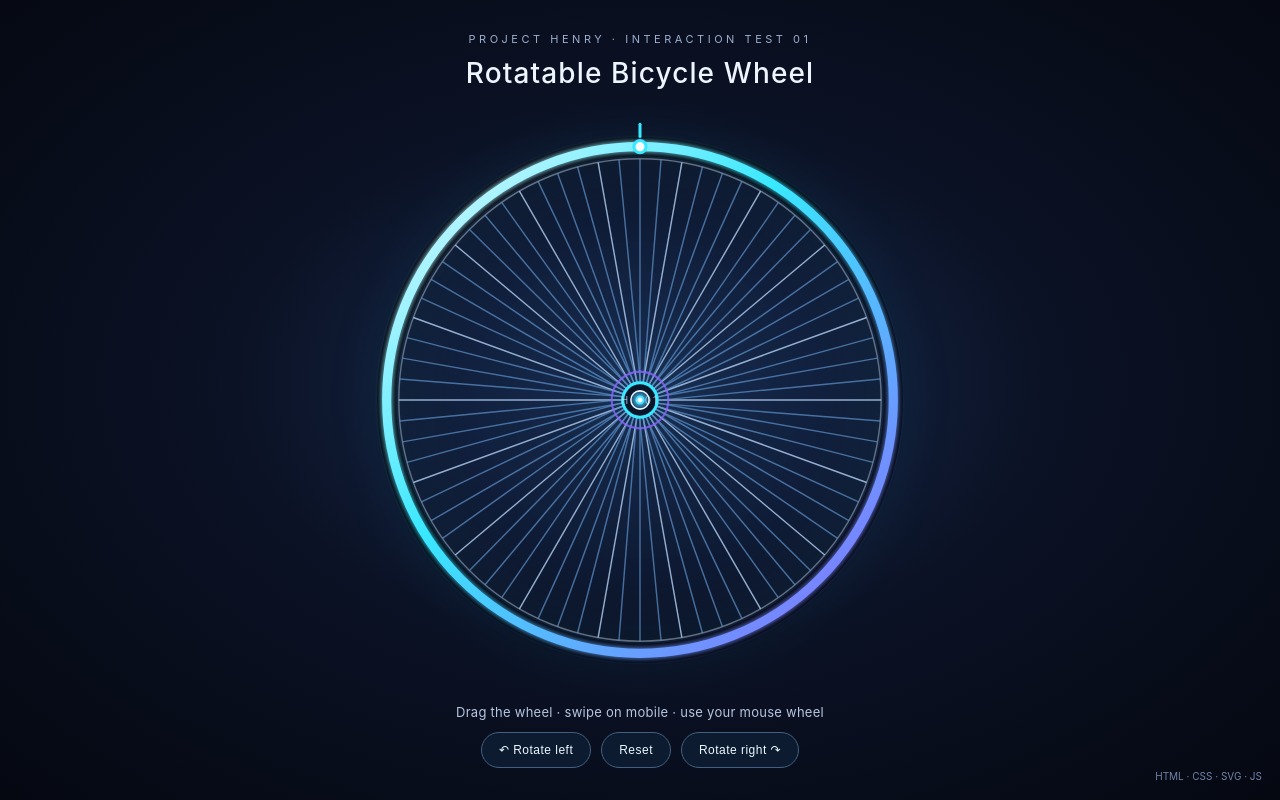
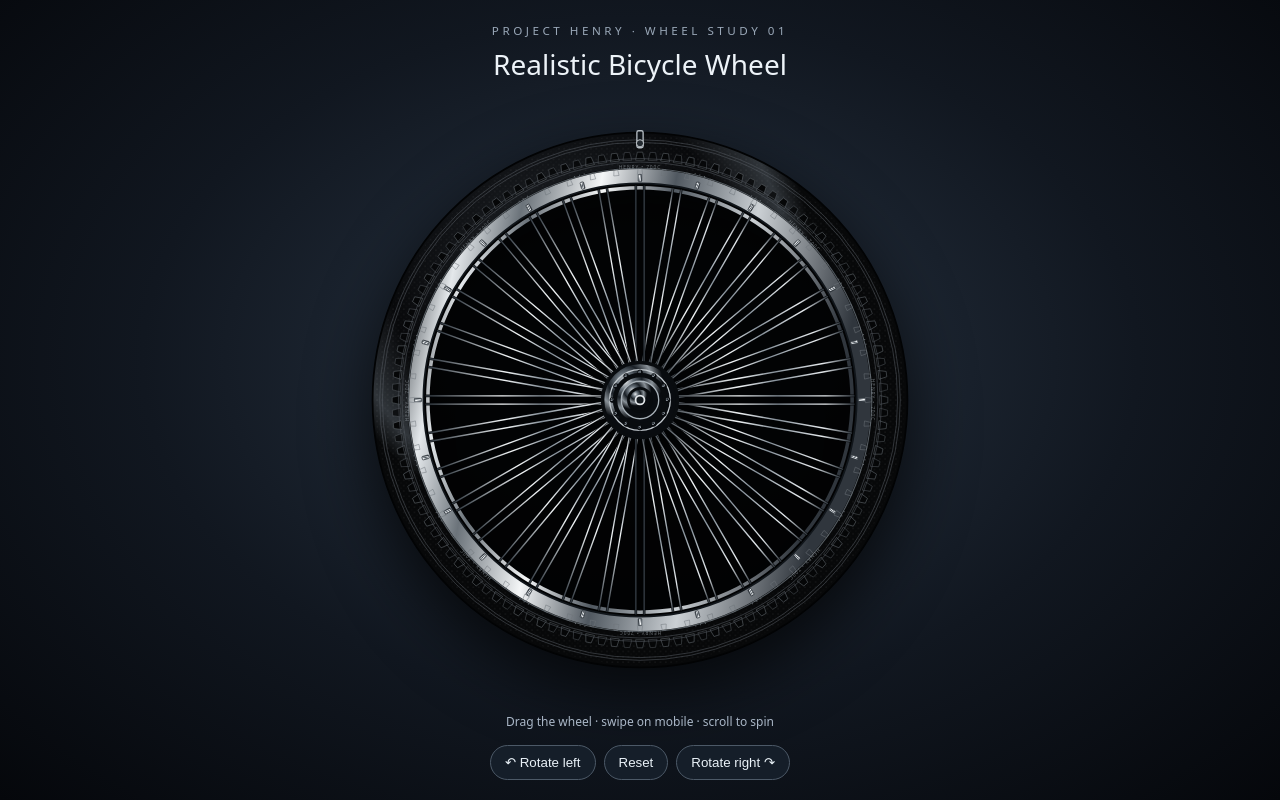
Before and after one commit to Snipermuli001/henrymuli, a plain HTML site: page prototype/bicycle-wheel/index.html in a window 1280 px wide. Drawn offline with Linux system fonts and the light colour scheme.

Commit message:
Upgrade wheel prototype with realistic tire, metal rim, laced spokes and hub

```diff
--- a/prototype/bicycle-wheel/index.html
+++ b/prototype/bicycle-wheel/index.html
@@ -1,101 +1,35 @@
-<!doctype html>
-<html lang="en">
-<head>
-<meta charset="utf-8">
-<meta name="viewport" content="width=device-width,initial-scale=1">
-<title>Project Henry — Rotatable Bicycle Wheel</title>
-<style>
-:root{color-scheme:dark;--cyan:#38e8ff;--violet:#8c65ff;--line:#d8e5ff}
-*{box-sizing:border-box}
-html,body{margin:0;width:100%;height:100%;overflow:hidden}
-body{font-family:Inter,system-ui,-apple-system,Segoe UI,sans-serif;background:radial-gradient(ellipse at 50% 48%,#172b50 0,#0b1225 45%,#050811 100%);color:#edf6ff;display:grid;place-items:center;touch-action:none}
-main{width:100vw;height:100dvh;display:grid;place-items:center;position:relative}
-.eyebrow{position:absolute;top:clamp(18px,4vh,40px);left:0;right:0;text-align:center;font-size:11px;letter-spacing:.32em;text-transform:uppercase;color:#9baecf}
-h1{position:absolute;top:clamp(38px,7vh,68px);margin:0;text-align:center;font-size:clamp(18px,3vw,28px);font-weight:500;letter-spacing:.04em}
-.stage{width:min(76vw,76vh,680px);height:min(76vw,76vh,680px);min-width:260px;min-height:260px;position:relative;display:grid;place-items:center;filter:drop-shadow(0 0 26px #38e8ff15)}
-svg{width:100%;height:100%;overflow:visible;touch-action:none;cursor:grab;user-select:none}
-svg:active{cursor:grabbing}
-.rim{fill:none;stroke:url(#rimGradient);stroke-width:9}
-.rim-inner{fill:none;stroke:#d6edff;stroke-opacity:.4;stroke-width:1.4}
-.tire{fill:none;stroke:#020611;stroke-width:19}
-.spoke{stroke:#a9c6e9;stroke-width:1.45;stroke-opacity:.86;vector-effect:non-scaling-stroke}
-.spoke.alt{stroke:#5e91c8;stroke-opacity:.72}
-.hub-outer{fill:#0a152b;stroke:var(--cyan);stroke-width:3}
-.hub-inner{fill:url(#hubGradient);stroke:#e6fbff;stroke-width:1.5}
-.axle{fill:#f1fbff;stroke:#4cdfff;stroke-width:2}
-.brandmark{position:absolute;inset:0;pointer-events:none;display:grid;place-items:center;font-size:10px;letter-spacing:.2em;color:#bfefff;opacity:.75}
-.instructions{position:absolute;bottom:clamp(66px,10vh,95px);text-align:center;color:#b6c5e0;font-size:13px;letter-spacing:.02em;padding:0 20px}
-.controls{position:absolute;bottom:clamp(20px,4vh,38px);display:flex;gap:10px;align-items:center;justify-content:center}
-button{border:1px solid #426080;background:#0d1b31;color:#eaf8ff;border-radius:999px;padding:10px 17px;font-size:12px;letter-spacing:.04em}
-button:active{background:#183653}
-.hint{position:absolute;right:18px;bottom:18px;color:#7084a7;font-size:10px}
-@media(max-height:520px){.stage{width:min(62vh,62vw);height:min(62vh,62vw)}.eyebrow{top:8px}.eyebrow h1{top:24px}.instructions{bottom:48px}.controls{bottom:8px}button{padding:7px 12px}}
-</style>
-</head>
-<body>
-<main>
-  <div class="eyebrow">PROJECT HENRY · INTERACTION TEST 01</div>
-  <h1>Rotatable Bicycle Wheel</h1>
-  <div class="stage" id="stage" aria-label="Interactive bicycle wheel">
-    <svg id="wheel" viewBox="0 0 600 600" role="img" aria-label="Drag or scroll to rotate the bicycle wheel">
-      <defs>
-        <linearGradient id="rimGradient" x1="0" y1="0" x2="1" y2="1"><stop offset="0" stop-color="#ecfbff"/><stop offset=".42" stop-color="#38e8ff"/><stop offset="1" stop-color="#8c65ff"/></linearGradient>
-        <radialGradient id="hubGradient"><stop offset="0" stop-color="#38e8ff"/><stop offset="1" stop-color="#253d70"/></radialGradient>
-        <filter id="glow"><feGaussianBlur stdDeviation="3" result="blur"/><feMerge><feMergeNode in="blur"/><feMergeNode in="SourceGraphic"/></feMerge></filter>
-      </defs>
-      <g id="rotor">
-        <circle class="tire" cx="300" cy="300" r="250"/>
-        <circle class="rim" cx="300" cy="300" r="250" filter="url(#glow)"/>
-        <circle class="rim-inner" cx="300" cy="300" r="238"/>
-        <g id="spokes"></g>
-        <g id="crossings"></g>
-        <circle cx="300" cy="300" r="28" fill="none" stroke="#8c65ff" stroke-width="2" stroke-opacity=".8"/>
-        <circle class="hub-outer" cx="300" cy="300" r="17"/>
-        <circle class="hub-inner" cx="300" cy="300" r="9"/>
-        <circle class="axle" cx="300" cy="300" r="3.5"/>
-      </g>
-      <g id="valve"><circle cx="300" cy="50" r="6" fill="#f7fdff" stroke="#38e8ff" stroke-width="3"/><path d="M300 40v-12" stroke="#38e8ff" stroke-width="3" stroke-linecap="round"/></g>
-    </svg>
-    <div class="brandmark">H · 01</div>
-  </div>
-  <div class="instructions">Drag the wheel · swipe on mobile · use your mouse wheel</div>
-  <div class="controls">
-    <button id="left" type="button">↶ Rotate left</button>
-    <button id="reset" type="button">Reset</button>
-    <button id="right" type="button">Rotate right ↷</button>
-  </div>
-  <div class="hint">HTML · CSS · SVG · JS</div>
-</main>
+<!doctype html><html lang="en"><head><meta charset="utf-8"><meta name="viewport" content="width=device-width,initial-scale=1"><title>Project Henry — Real Bicycle Wheel</title><style>
+*{box-sizing:border-box}html,body{margin:0;width:100%;height:100%;overflow:hidden}body{background:radial-gradient(ellipse at 50% 45%,#293544,#111720 55%,#05070b);color:#edf3f8;font:14px system-ui;display:grid;place-items:center;touch-action:none}main{height:100dvh;width:100vw;display:grid;place-items:center;position:relative}.top{position:absolute;top:20px;text-align:center}.top small{letter-spacing:.3em;color:#9aa8b8}.top h1{font-weight:500;margin:6px}.stage{width:min(82vw,78vh,720px);height:min(82vw,78vh,720px);min-width:260px;min-height:260px;filter:drop-shadow(0 24px 32px #000b)}svg{width:100%;height:100%;touch-action:none;cursor:grab}svg:active{cursor:grabbing}.instructions{position:absolute;bottom:70px;color:#aab7c7;font-size:12px;text-align:center}.controls{position:absolute;bottom:20px;display:flex;gap:8px}button{background:#151e29;color:#eaf2f8;border:1px solid #4c5967;border-radius:24px;padding:9px 14px}@media(max-height:520px){.top{top:4px}.stage{width:min(62vh,65vw);height:min(62vh,65vw)}.instructions{bottom:42px}.controls{bottom:4px}}
+</style></head><body><main><header class="top"><small>PROJECT HENRY · WHEEL STUDY 01</small><h1>Realistic Bicycle Wheel</h1></header><div class="stage"><svg id="wheel" viewBox="0 0 700 700" aria-label="Detailed rotatable bicycle wheel">
+<defs>
+<radialGradient id="rubber" cx="35%" cy="25%"><stop stop-color="#3b4045"/><stop offset=".3" stop-color="#181b1f"/><stop offset=".7" stop-color="#08090b"/><stop offset=".9" stop-color="#30353a"/><stop offset="1" stop-color="#070809"/></radialGradient>
+<linearGradient id="rim" x1="0" y1="0" x2="1" y2=".2"><stop stop-color="#242a30"/><stop offset=".12" stop-color="#e4e8eb"/><stop offset=".24" stop-color="#6b737a"/><stop offset=".4" stop-color="#f4f6f7"/><stop offset=".56" stop-color="#505860"/><stop offset=".75" stop-color="#cbd0d4"/><stop offset="1" stop-color="#30363d"/></linearGradient>
+<linearGradient id="spoke" x1="0" y1="0" x2="1" y2="0"><stop stop-color="#303840"/><stop offset=".4" stop-color="#f2f5f6"/><stop offset=".6" stop-color="#87919a"/><stop offset=".85" stop-color="#e6eaed"/><stop offset="1" stop-color="#343b42"/></linearGradient>
+<radialGradient id="hub" cx="30%" cy="25%"><stop stop-color="#e5e9ec"/><stop offset=".22" stop-color="#67717a"/><stop offset=".45" stop-color="#1a2026"/><stop offset=".72" stop-color="#899198"/><stop offset="1" stop-color="#090c10"/></radialGradient>
+<pattern id="grain" width="6" height="6" patternUnits="userSpaceOnUse"><circle cx="1" cy="2" r=".5" fill="#fff" opacity=".18"/><circle cx="4" cy="5" r=".4" fill="#aaa" opacity=".15"/></pattern>
+<filter id="shadow"><feGaussianBlur stdDeviation="5"/></filter>
+</defs><g id="rotor">
+<circle cx="350" cy="350" r="285" fill="#000" opacity=".8" filter="url(#shadow)"/>
+<circle cx="350" cy="350" r="280" fill="none" stroke="#020304" stroke-width="42"/>
+<circle cx="350" cy="350" r="280" fill="none" stroke="url(#rubber)" stroke-width="38"/>
+<circle cx="350" cy="350" r="280" fill="none" stroke="url(#grain)" stroke-width="34"/>
+<circle cx="350" cy="350" r="260" fill="none" stroke="#52595f" stroke-width="1.3"/>
+<circle cx="350" cy="350" r="256" fill="none" stroke="#07090b" stroke-width="4"/>
+<circle cx="350" cy="350" r="251" fill="none" stroke="url(#rim)" stroke-width="16"/>
+<circle cx="350" cy="350" r="243" fill="none" stroke="#11161b" stroke-width="2"/>
+<circle cx="350" cy="350" r="238" fill="none" stroke="url(#rim)" stroke-width="4"/>
+<g id="tread"></g><g id="lettering"></g><g id="spokes"></g><g id="nipples"></g>
+<circle cx="350" cy="350" r="42" fill="url(#hub)" stroke="#090c0f" stroke-width="4"/><circle cx="350" cy="350" r="34" fill="none" stroke="#c0c7cc" stroke-width="1.5"/><circle cx="350" cy="350" r="28" fill="none" stroke="#090c0f" stroke-width="5"/><circle cx="350" cy="350" r="21" fill="url(#hub)" stroke="#a7b0b7" stroke-width="1.5"/><circle cx="350" cy="350" r="13" fill="url(#hub)" stroke="#080b0e" stroke-width="3"/><circle cx="350" cy="350" r="5" fill="#151b20" stroke="#e1e5e8" stroke-width="2"/><g id="bolts"></g>
+<g id="valve"><rect x="346.5" y="48" width="7" height="19" rx="2" fill="#11161b" stroke="#b5bdc3" stroke-width="1.5"/><circle cx="350" cy="62" r="4" fill="#242b31" stroke="#d4d9dd" stroke-width="1"/></g>
+</g></svg></div><div class="instructions">Drag the wheel · swipe on mobile · scroll to spin</div><div class="controls"><button id="left">↶ Rotate left</button><button id="reset">Reset</button><button id="right">Rotate right ↷</button></div></main>
 <script>
-const svg=document.getElementById('wheel'), rotor=document.getElementById('rotor'), spokes=document.getElementById('spokes'), valve=document.getElementById('valve');
-const NS='http://www.w3.org/2000/svg'; const cx=300,cy=300,R=238;
-for(let i=0;i<36;i++){
-  const a=(i/36)*Math.PI*2, x=cx+Math.cos(a)*R, y=cy+Math.sin(a)*R;
-  const line=document.createElementNS(NS,'line');
-  line.setAttribute('x1',cx);line.setAttribute('y1',cy);line.setAttribute('x2',x);line.setAttribute('y2',y);
-  line.setAttribute('class',i%2?'spoke alt':'spoke');spokes.appendChild(line);
-}
-// A subtle second spoke pattern gives the wheel a believable bicycle-wheel structure.
-for(let i=0;i<36;i++){
-  const a=(i/36)*Math.PI*2+Math.PI/36, x=cx+Math.cos(a)*R, y=cy+Math.sin(a)*R;
-  const line=document.createElementNS(NS,'line');
-  line.setAttribute('x1',cx+Math.cos(a+0.11)*17);line.setAttribute('y1',cy+Math.sin(a+0.11)*17);line.setAttribute('x2',x);line.setAttribute('y2',y);
-  line.setAttribute('class','spoke alt');line.setAttribute('stroke-opacity','.38');spokes.appendChild(line);
-}
-let angle=0, dragging=false, lastX=0,lastY=0, velocity=0, lastTime=0, raf=0;
-function render(){rotor.setAttribute('transform','rotate('+angle+' 300 300)');}
-function animate(){if(!dragging&&Math.abs(velocity)>.015){angle+=velocity;velocity*=.985;render();raf=requestAnimationFrame(animate)}else{velocity=0;raf=0}}
-function moveBy(delta){angle+=delta;velocity=delta*.22;render();if(!raf)raf=requestAnimationFrame(animate)}
-svg.addEventListener('pointerdown',e=>{dragging=true;lastX=e.clientX;lastY=e.clientY;lastTime=performance.now();velocity=0;svg.setPointerCapture(e.pointerId);if(raf){cancelAnimationFrame(raf);raf=0}});
-svg.addEventListener('pointermove',e=>{if(!dragging)return;const dx=e.clientX-lastX,dy=e.clientY-lastY;const rect=svg.getBoundingClientRect();const d=(dx+dy)*.55*(600/Math.max(rect.width,rect.height));angle+=d;const now=performance.now(),dt=Math.max(1,now-lastTime);velocity=d/(dt/16.67);lastX=e.clientX;lastY=e.clientY;lastTime=now;render()});
-function endDrag(){if(!dragging)return;dragging=false;if(!raf)raf=requestAnimationFrame(animate)}
-svg.addEventListener('pointerup',endDrag);svg.addEventListener('pointercancel',endDrag);
-svg.addEventListener('wheel',e=>{e.preventDefault();moveBy(Math.sign(e.deltaY||e.deltaX)*3.5)},{passive:false});
-document.getElementById('left').addEventListener('click',()=>moveBy(-28));
-document.getElementById('right').addEventListener('click',()=>moveBy(28));
-document.getElementById('reset').addEventListener('click',()=>{angle=0;velocity=0;render()});
-window.addEventListener('keydown',e=>{if(e.key==='ArrowLeft')moveBy(-12);if(e.key==='ArrowRight')moveBy(12)});
-render();
-</script>
-</body>
-</html>
+const svg=document.querySelector('#wheel'),rotor=document.querySelector('#rotor'),NS='http://www.w3.org/2000/svg';const el=(tag,a,p)=>{let n=document.createElementNS(NS,tag);Object.entries(a).forEach(([k,v])=>n.setAttribute(k,v));p.appendChild(n);return n};
+const tread=document.querySelector('#tread'),letters=document.querySelector('#lettering'),spokes=document.querySelector('#spokes'),nipples=document.querySelector('#nipples'),bolts=document.querySelector('#bolts');
+for(let i=0;i<120;i++){let a=i*3;el('path',{d:'M-3 -278 l6 0 2 9 -10 0z',transform:'translate(350 350) rotate('+a+')',fill:'#050607',stroke:'#555b60','stroke-width':'.7',opacity:i%2?.75:1},tread);if(i%2===0)el('path',{d:'M-2 -260 l4 0 1 7 -6 0z',transform:'translate(350 350) rotate('+a+')',fill:'none',stroke:'#6e757b','stroke-width':'.8',opacity:'.65'},tread)}
+for(let r of [267,271,289,292])el('circle',{cx:350,cy:350,r,fill:'none',stroke:'#51575d','stroke-width':'.8',opacity:'.8'},letters);
+for(let i=0;i<24;i++){let a=i*15;let t=el('text',{x:350,y:91,transform:'rotate('+a+' 350 350)',fill:'#888f95','font-size':'5.5','letter-spacing':'1','text-anchor':'middle',opacity:'.75'},letters);t.textContent=i%3===0?'HENRY • 700C':'• • •';let rad=249,ang=a*Math.PI/180,x=350+Math.sin(ang)*rad,y=350-Math.cos(ang)*rad;el('rect',{x:x-2,y:y-4,width:4,height:8,rx:1,fill:'url(#rim)',stroke:'#343b41','stroke-width':'.8',transform:'rotate('+a+' '+x+' '+y+')'},nipples)}
+for(let i=0;i<36;i++){let a=i*10*Math.PI/180;for(let side of [-1,1]){let b=a+side*.12, x1=350+Math.cos(a)*27,y1=350+Math.sin(a)*27,x2=350+Math.cos(b+side*.035)*240,y2=350+Math.sin(b+side*.035)*240;el('line',{x1,y1,x2,y2,stroke:'#050709','stroke-width':'3','stroke-linecap':'round',opacity:'.9'},spokes);el('line',{x1,y1,x2,y2,stroke:'url(#spoke)','stroke-width':'1.5','stroke-linecap':'round'},spokes)}}
+for(let i=0;i<12;i++){let a=i*30*Math.PI/180;el('circle',{cx:350+Math.cos(a)*31,cy:350+Math.sin(a)*31,r:2.7,fill:'url(#hub)',stroke:'#080b0e','stroke-width':'1'},bolts)}
+let angle=0,drag=false,x=0,y=0,time=0,v=0,raf=0;function render(){rotor.setAttribute('transform','rotate('+angle+' 350 350)')}function animate(){if(!drag&&Math.abs(v)>.02){angle+=v;v*=.986;render();raf=requestAnimationFrame(animate)}else{v=0;raf=0}}function spin(d){angle+=d;v=d*.2;render();if(!raf)raf=requestAnimationFrame(animate)}
+svg.addEventListener('pointerdown',e=>{drag=true;x=e.clientX;y=e.clientY;time=performance.now();v=0;svg.setPointerCapture(e.pointerId);if(raf){cancelAnimationFrame(raf);raf=0}});svg.addEventListener('pointermove',e=>{if(!drag)return;let rect=svg.getBoundingClientRect(),d=(e.clientX-x+e.clientY-y)*.52*(700/Math.max(rect.width,rect.height));angle+=d;let now=performance.now();v=d/(Math.max(1,now-time)/16.67);x=e.clientX;y=e.clientY;time=now;render()});function end(){if(drag){drag=false;if(!raf)raf=requestAnimationFrame(animate)}}svg.addEventListener('pointerup',end);svg.addEventListener('pointercancel',end);svg.addEventListener('wheel',e=>{e.preventDefault();spin(Math.sign(e.deltaY||e.deltaX)*4)},{passive:false});document.querySelector('#left').onclick=()=>spin(-30);document.querySelector('#right').onclick=()=>spin(30);document.querySelector('#reset').onclick=()=>{angle=0;v=0;render()};window.addEventListener('keydown',e=>{if(e.key==='ArrowLeft')spin(-12);if(e.key==='ArrowRight')spin(12)});render();
+</script></body></html>
```
